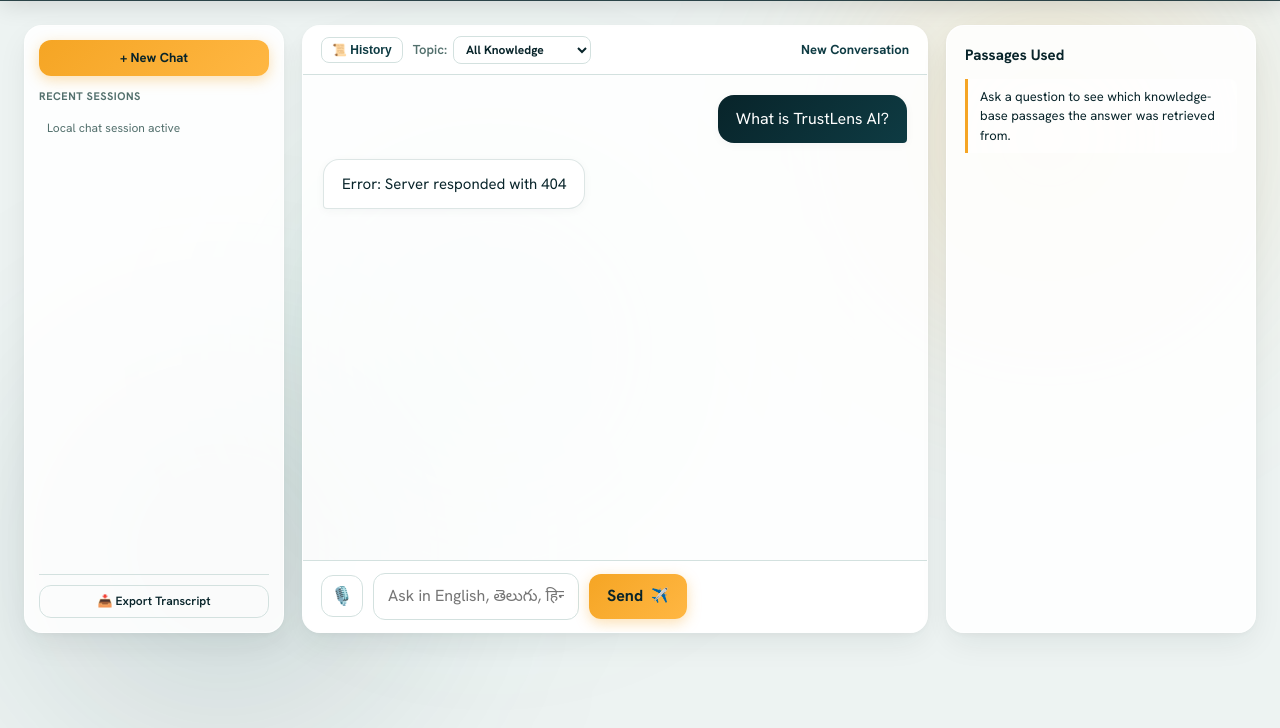
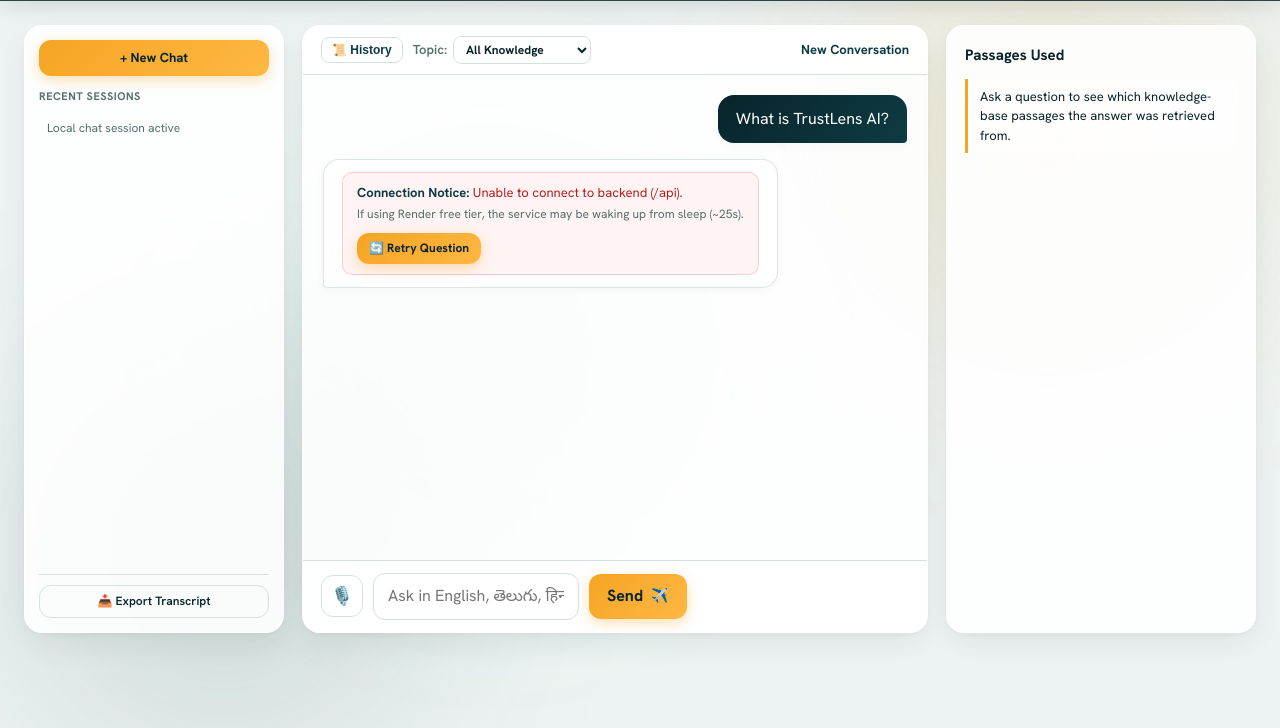
Before and after one commit to Tejas8978/rag-support-chatbot, a plain HTML site: page frontend/index.html in a window 1280 px wide. Both pictures are taken after a click on the button "✨ What is TrustLens AI?". Shown: the part 72-800 px from the top of the page. Drawn offline with nearby package versions, Linux system fonts and the light colour scheme; no server answers.

Commit message:
fix: restore @xenova/transformers in lockfile and add chat fallback with retry UI

```diff
--- a/backend/package.json
+++ b/backend/package.json
@@ -15,9 +15,5 @@
     "dotenv": "^16.4.5",
     "express": "^4.19.2",
     "mongoose": "^8.5.0"
-  },
-  "overrides": {
-    "protobufjs": "^7.6.6",
-    "sharp": "^0.35.5"
   }
 }
--- a/frontend/index.html
+++ b/frontend/index.html
@@ -1602,17 +1602,15 @@ async function sendChatMessage(msg) {
     const headers = { 'Content-Type': 'application/json' };
     if (token) headers['Authorization'] = `Bearer ${token}`;
 
+    let streamSuccess = false;
+    try {
       const res = await fetch(API_BASE + '/chat/stream', {
         method: 'POST',
         headers,
         body: JSON.stringify({ sessionId: sid, message, category: selectedCat })
       });
 
-    if (!res.ok) {
-      const err = await res.json().catch(() => ({}));
-      throw new Error(err.error || `Server responded with ${res.status}`);
-    }
-
+      if (res.ok && res.body) {
         const reader = res.body.getReader();
         const decoder = new TextDecoder();
         let doneReading = false;
@@ -1624,7 +1622,7 @@ async function sendChatMessage(msg) {
           if (value) {
             buffer += decoder.decode(value, { stream: true });
             const lines = buffer.split('\n\n');
-        buffer = lines.pop(); // keep partial
+            buffer = lines.pop();
 
             for (const line of lines) {
               if (line.startsWith('data: ')) {
@@ -1646,6 +1644,23 @@ async function sendChatMessage(msg) {
             }
           }
         }
+        streamSuccess = streamText.length > 0;
+      }
+    } catch (streamErr) {
+      console.warn('Streaming fetch failed, falling back to standard chat:', streamErr);
+    }
+
+    // Fallback to standard /api/chat if streaming was not supported or failed
+    if (!streamSuccess) {
+      const fallbackData = await api('/chat', {
+        method: 'POST',
+        body: JSON.stringify({ sessionId: sid, message, category: selectedCat })
+      });
+      streamText = fallbackData.reply || '';
+      metaData.detectedLang = fallbackData.detectedLang || 'English';
+      metaData.hits = fallbackData.sources || [];
+      showSources(fallbackData.sources, fallbackData.detectedLang);
+    }
 
     contentDiv.innerHTML = renderMarkdown(streamText);
     const actions = createActionsBar(streamText, metaData);
@@ -1653,12 +1668,19 @@ async function sendChatMessage(msg) {
     $('#activeChatTitle').textContent = message.slice(0, 32);
     loadSessions();
   } catch (err) {
-    contentDiv.textContent = 'Error: ' + err.message;
+    contentDiv.innerHTML = `
+      <div style="color:#b91c1c;background:rgba(239,68,68,0.06);padding:10px 14px;border-radius:10px;border:1px solid rgba(239,68,68,0.2);font-size:13px">
+        <strong>Connection Notice:</strong> Unable to connect to backend (${API_BASE}).<br>
+        <span style="font-size:12px;color:var(--muted)">If using Render free tier, the service may be waking up from sleep (~25s).</span><br>
+        <button type="button" class="btn small" style="margin-top:8px" onclick="this.closest('.msg').remove();sendChatMessage('${message.replace(/'/g, "\\'")}')">🔄 Retry Question</button>
+      </div>
+    `;
   } finally {
     isStreaming = false;
     $('#log').scrollTop = 1e9;
   }
 }
+
 
 $('#sendForm').onsubmit = e => {
   e.preventDefault();
```
Also changed, not shown: 1 other file. Lines whose indentation alone changed are shown as unchanged.
